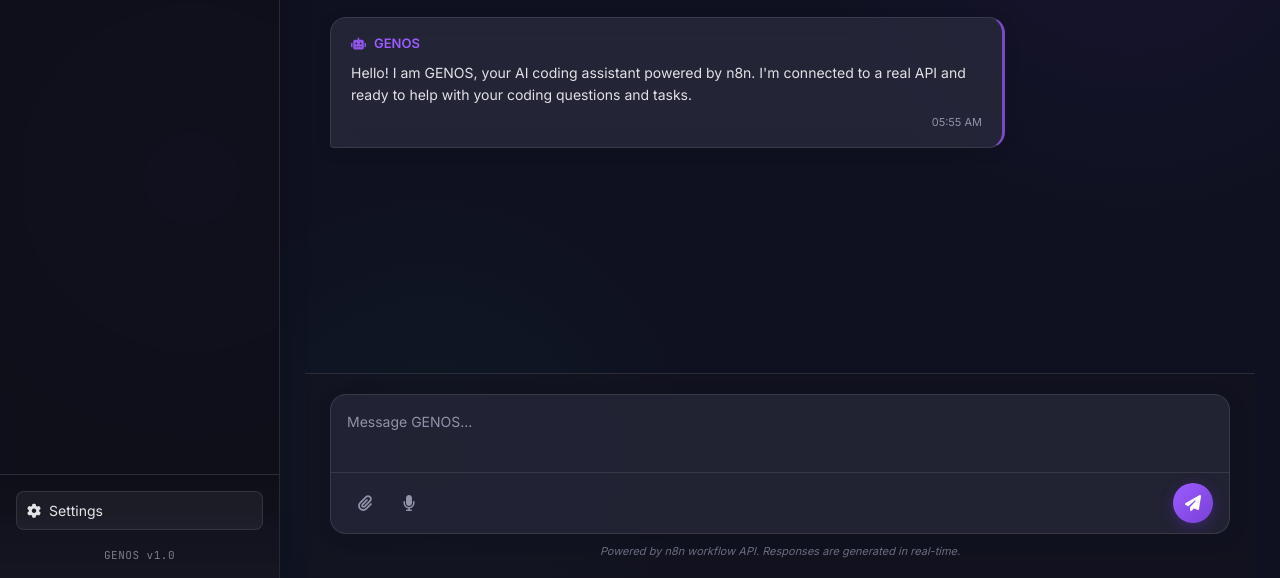
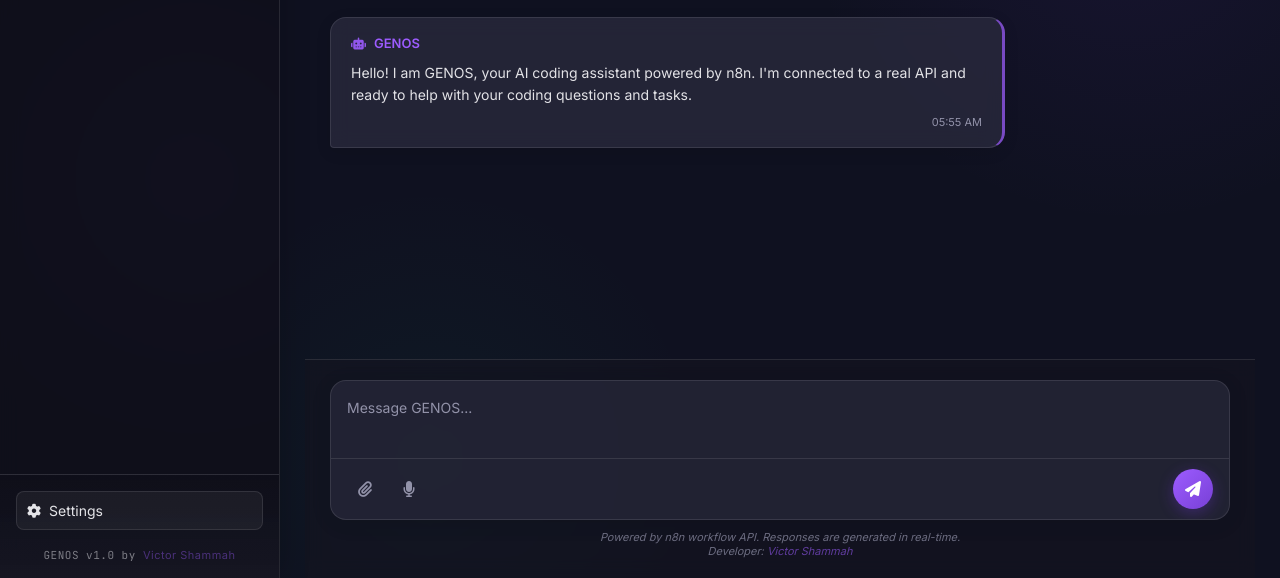
Before and after one commit to Shammah1998/GENOS, a plain HTML site: page index.html in a window 1280 px wide. Shown: the part 222-800 px from the top of the page. Drawn offline with nearby package versions, Linux system fonts and the light colour scheme.

Commit message:
footer configured

```diff
--- a/index.html
+++ b/index.html
@@ -32,7 +32,9 @@
                 <button class="sidebar-btn">
                     <i class="fas fa-cog"></i> Settings
                 </button>
-                <div class="version-info">GENOS v1.0</div>
+                <div class="version-info">
+                    GENOS v1.0 by <a href="https://www.linkedin.com/in/victor-shammah-8949211b2/" target="_blank" class="profile-link">Victor Shammah</a>
+                </div>
             </div>
         </div>
 
@@ -75,7 +77,7 @@
                     </div>
                 </div>
                 <div class="input-footer">
-                    Powered by n8n workflow API. Responses are generated in real-time.
+                    Powered by n8n workflow API. Responses are generated in real-time.<br>Developer: <a href="https://www.linkedin.com/in/victor-shammah-8949211b2/" target="_blank" class="profile-link">Victor Shammah</a>
                 </div>
             </div>
         </div>
--- a/styles.css
+++ b/styles.css
@@ -261,6 +261,18 @@ body {
     font-family: 'JetBrains Mono', monospace;
     letter-spacing: 0.5px;
     margin-top: 8px;
+}
+
+.profile-link {
+    color: var(--primary-color);
+    text-decoration: none;
+    transition: all 0.2s;
+    opacity: 0.8;
+}
+
+.profile-link:hover {
+    opacity: 1;
+    text-decoration: underline;
 }
 
 /* Chat Container */
```
